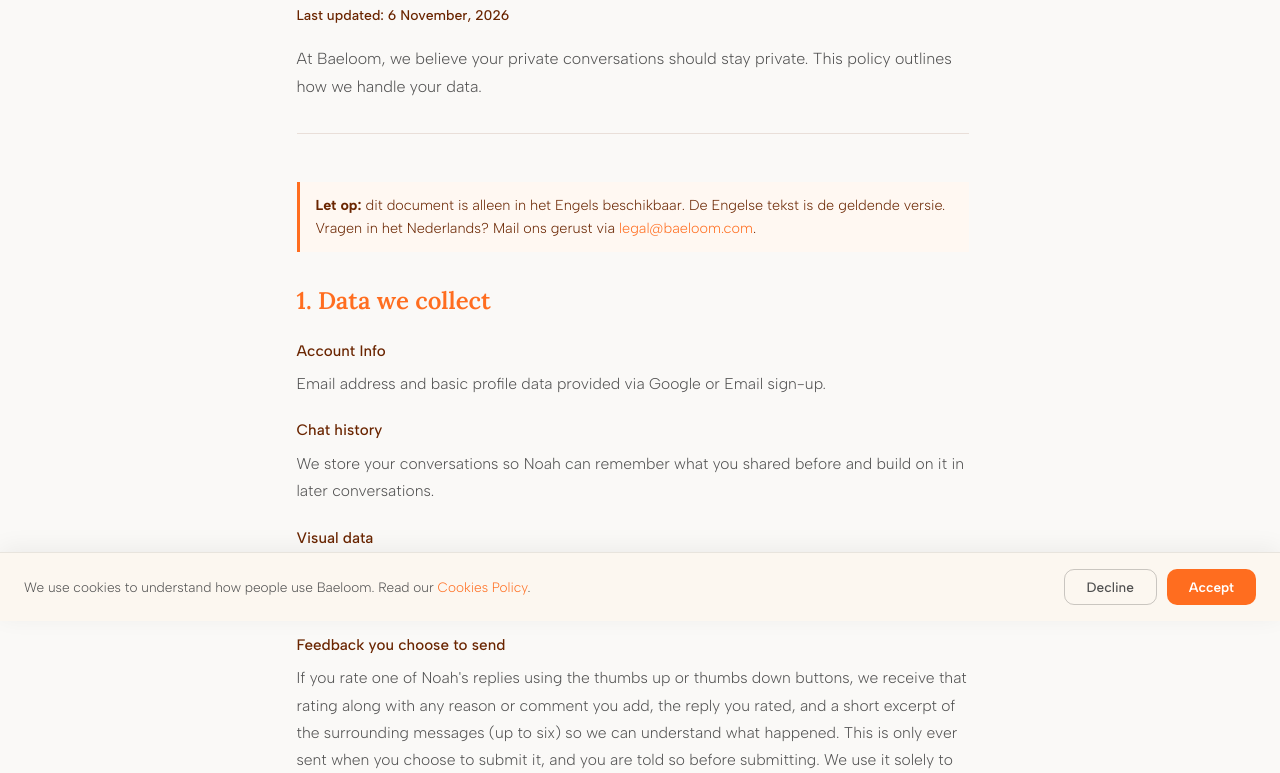
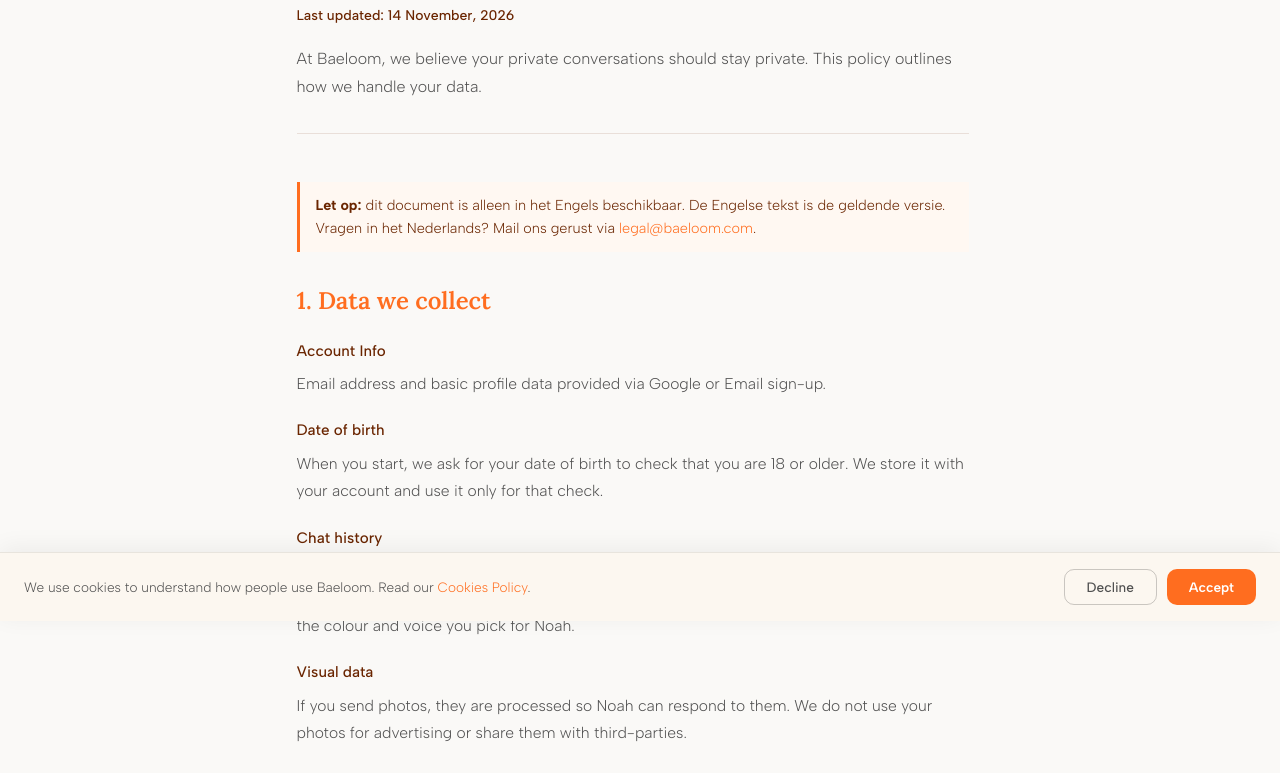
Before and after one commit to Baeloom-company/baeloom-company.github.io, a plain HTML site: page privacy.html in a window 1280 px wide. Shown: the part 179-952 px from the top of the page. Drawn offline with Linux system fonts and the light colour scheme.

Commit message:
Privacy: date of birth, onboarding answers; thumbs feedback removed

```diff
--- a/privacy.html
+++ b/privacy.html
@@ -332,7 +332,7 @@
 
 <main>
 <h1 class="page-title">Privacy Policy</h1>
-  <p class="last-updated">Last updated: 6 November, 2026</p>
+  <p class="last-updated">Last updated: 14 November, 2026</p>
   <p class="intro">At Baeloom, we believe your private conversations should stay private. This policy outlines how we handle your data.</p>
   <p class="lang-note"><strong>Let op:</strong> dit document is alleen in het Engels beschikbaar. De Engelse tekst is de geldende versie. Vragen in het Nederlands? Mail ons gerust via <a href="mailto:legal@baeloom.com">legal@baeloom.com</a>.</p>
 
@@ -341,12 +341,12 @@
     <h2>1. Data we collect</h2>
     <h3>Account Info</h3>
     <p>Email address and basic profile data provided via Google or Email sign-up.</p>
+    <h3>Date of birth</h3>
+    <p>When you start, we ask for your date of birth to check that you are 18 or older. We store it with your account and use it only for that check.</p>
     <h3>Chat history</h3>
-    <p>We store your conversations so Noah can remember what you shared before and build on it in later conversations.</p>
+    <p>We store your conversations so Noah can remember what you shared before and build on it in later conversations. This includes the answers you give when you first get to know Noah, and the colour and voice you pick for Noah.</p>
     <h3>Visual data</h3>
     <p>If you send photos, they are processed so Noah can respond to them. We do not use your photos for advertising or share them with third-parties.</p>
-    <h3>Feedback you choose to send</h3>
-    <p>If you rate one of Noah's replies using the thumbs up or thumbs down buttons, we receive that rating along with any reason or comment you add, the reply you rated, and a short excerpt of the surrounding messages (up to six) so we can understand what happened. This is only ever sent when you choose to submit it, and you are told so before submitting. We use it solely to improve how Noah responds. You can use Baeloom fully without ever sending feedback.</p>
   </section>
 
   <section>
```
